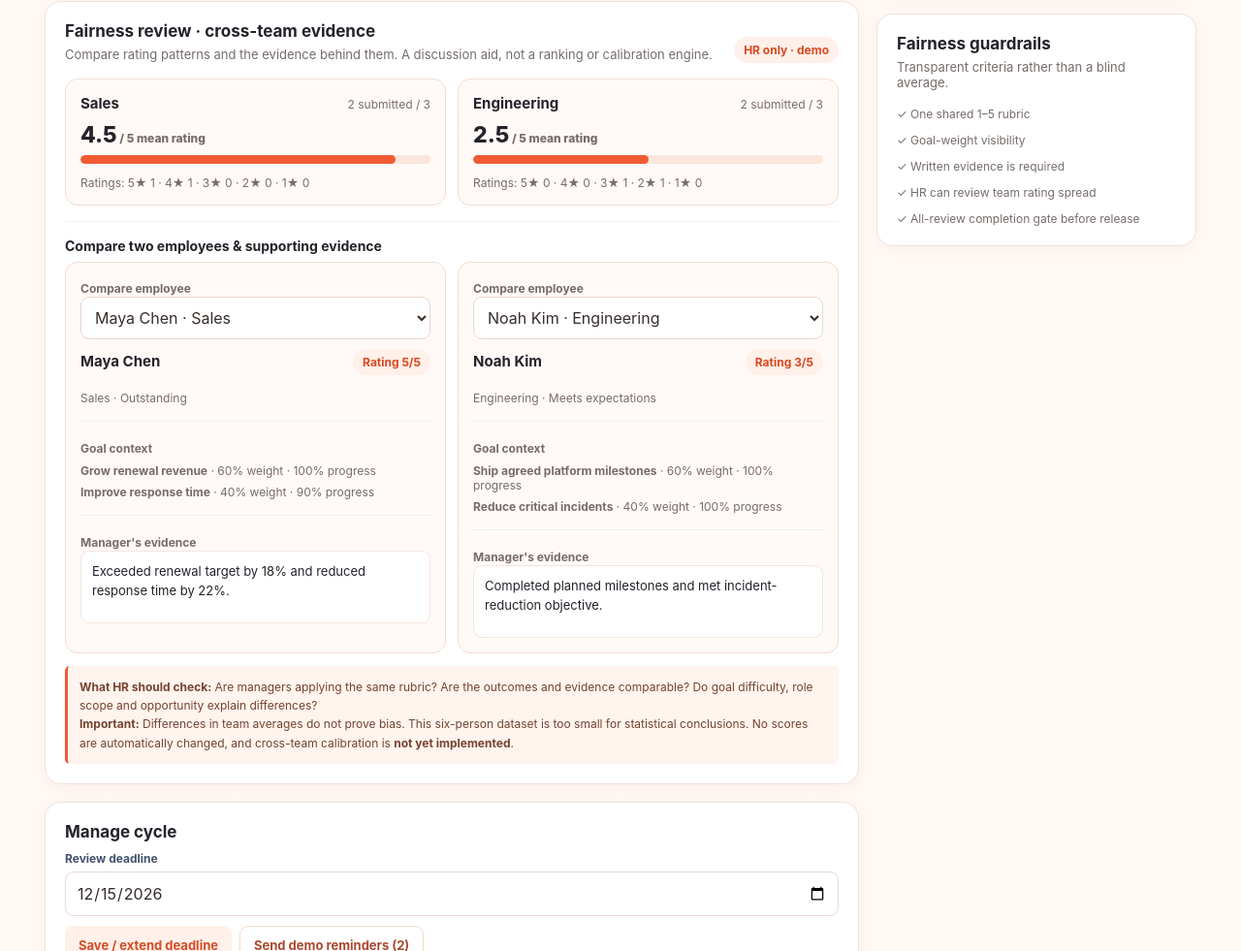
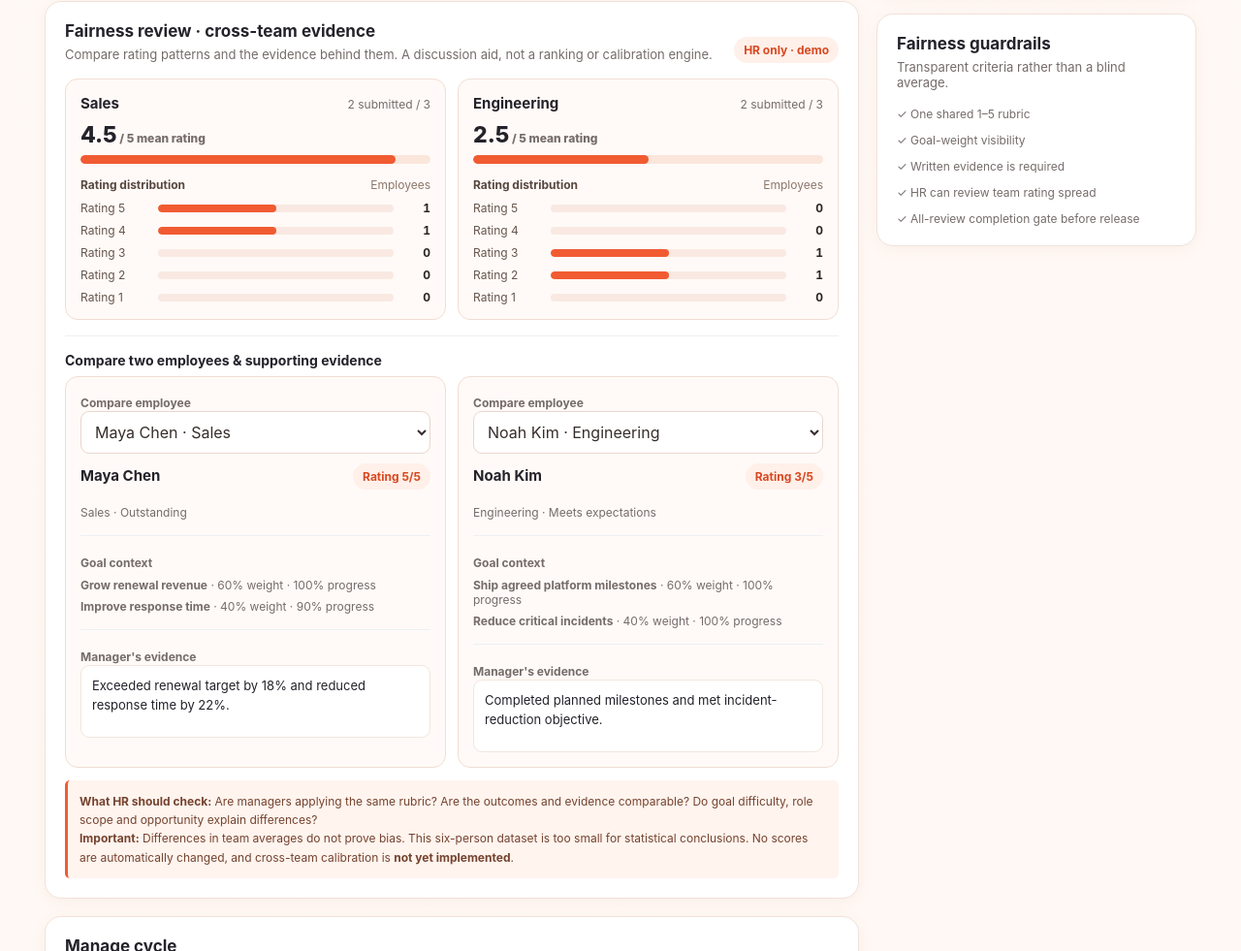
Before and after one commit to 3FE0D0/empeo-performance-management, a plain HTML site: page index.html in a window 1280 px wide. Shown: the part 1095-2076 px from the top of the page at 97% size. Drawn offline with Linux system fonts and the light colour scheme.

Commit message:
Improve readability of per-team rating distribution

```diff
--- a/index.html
+++ b/index.html
@@ -49,6 +49,16 @@ body{background:linear-gradient(180deg,#fff 0,#fff9f6 350px,#fff8f4 100%)}
 .fair-notes{margin-top:13px;padding:12px;border-left:3px solid #f15b32;background:#fff4ee;border-radius:5px;font-size:12px;line-height:1.6;color:#75432f}
 @media(max-width:640px){.fair-grid{grid-template-columns:1fr}}
 
+
+/* Clear, accessible rating distribution */
+.fair-ratings-title{display:flex;justify-content:space-between;font-size:12px;font-weight:700;color:#57473f;margin:14px 0 9px}
+.fair-ratings-title span{font-weight:400;color:#8d766a}
+.fair-rating-list{display:grid;gap:8px}
+.fair-rating-row{display:grid;grid-template-columns:70px minmax(0,1fr) 28px;align-items:center;gap:10px;font-size:12px}
+.fair-rating-label{color:#66554d;white-space:nowrap}
+.fair-rating-track{height:8px;border-radius:20px;background:#f9e9e2;overflow:hidden}
+.fair-rating-track>span{display:block;height:100%;border-radius:20px;background:#f15b32}
+.fair-rating-count{text-align:right;color:#2b2320;font-weight:700;font-variant-numeric:tabular-nums}
 </style>
 </head>
 <body><header class="top"><div class="topin"><div class="brand">empeo<span>●</span><small>Performance Hub · Concept Prototype</small></div><div class="rolewrap"><span class="small">Explore as</span><select id="role" aria-label="Choose demo role"><option value="hr">HR Admin · Nina</option><option value="m1">Manager · Alex (Sales)</option><option value="m2">Manager · Jordan (Engineering)</option><option value="e1">Employee · Maya</option><option value="e4">Employee · Noah</option></select><button class="btn ghost tiny" id="reset">Reset demo</button></div></div></header><main class="shell"><div id="app"></div><div class="footer">Interactive hiring-exercise prototype · Demo-only data · Role switching is a demonstration, not production authentication or access control.</div></main><div id="toast" class="toast" role="status"></div>
@@ -99,7 +109,7 @@ function fairnessPanel(){
   <div class="fair-grid">${rows.map(t=>`<div class="fair-card"><div class="metric"><h3>${escapeHTML(t.team)}</h3><span class="small">${t.members.length} submitted / ${people().filter(p=>p.team===t.team).length}</span></div>
   <div class="big">${t.avg===null?'—':t.avg.toFixed(1)}<span class="small"> / 5 mean rating</span></div>
   <div class="fair-meter"><span style="width:${t.avg===null?0:t.avg*20}%"></span></div>
-  <div class="small">Ratings: ${[5,4,3,2,1].map(n=>`${n}★ ${t.members.filter(p=>p.review.rating===n).length}`).join(' · ')}</div></div>`).join('')}</div>
+  <div class="fair-ratings-title">Rating distribution <span>Employees</span></div><div class="fair-rating-list">${[5,4,3,2,1].map(n=>{const count=t.members.filter(p=>p.review.rating===n).length;return `<div class="fair-rating-row"><span class="fair-rating-label">Rating ${n}</span><div class="fair-rating-track"><span style="width:${t.members.length?100*count/t.members.length:0}%"></span></div><span class="fair-rating-count">${count}</span></div>`}).join('')}</div></div>`).join('')}</div>
   <div class="separator"></div><h3 style="font-size:14px;margin:0 0 8px">Compare two employees & supporting evidence</h3>
   ${options.length>=2?`<div class="fair-grid">${fairEmployee(a,'fairLeft')}${fairEmployee(b,'fairRight')}</div>`:'<div class="empty">At least two submitted reviews are needed to compare evidence.</div>'}
   <div class="fair-notes"><b>What HR should check:</b> Are managers applying the same rubric? Are the outcomes and evidence comparable? Do goal difficulty, role scope and opportunity explain differences?
```
